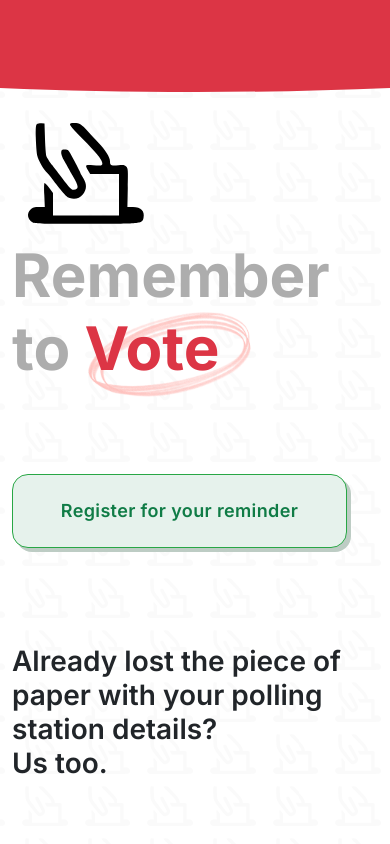
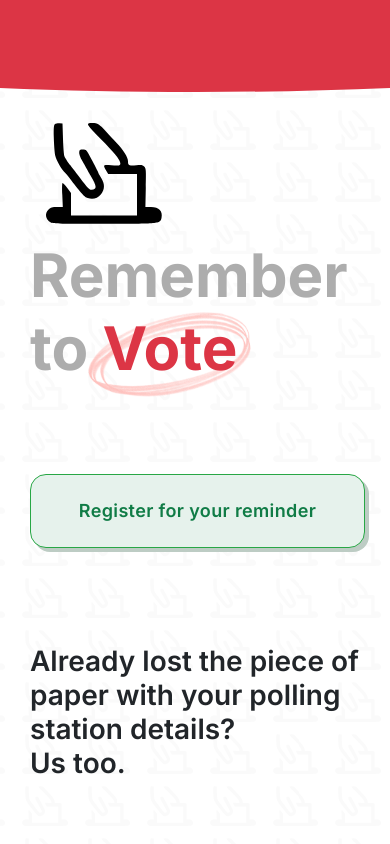
Before and after one commit to Curtis-Turk/Remember-to-Vote, a Next.js app: page / in a window 390 px wide. Shown: the top 844 px of the page. Built offline with nearby package versions, Linux system fonts and the light colour scheme.

Commit message:
gave container padding for mobile

```diff
--- a/styles.css
+++ b/styles.css
@@ -62,6 +62,12 @@
   width: 100vw;
   left: 50%;
   transform: translate(-50%, 0%);
+}
+
+@media screen and (max-width: 600px) {
+  #title-container {
+    padding-left: 30px;
+  }
 }
 
 #title-container {
```
